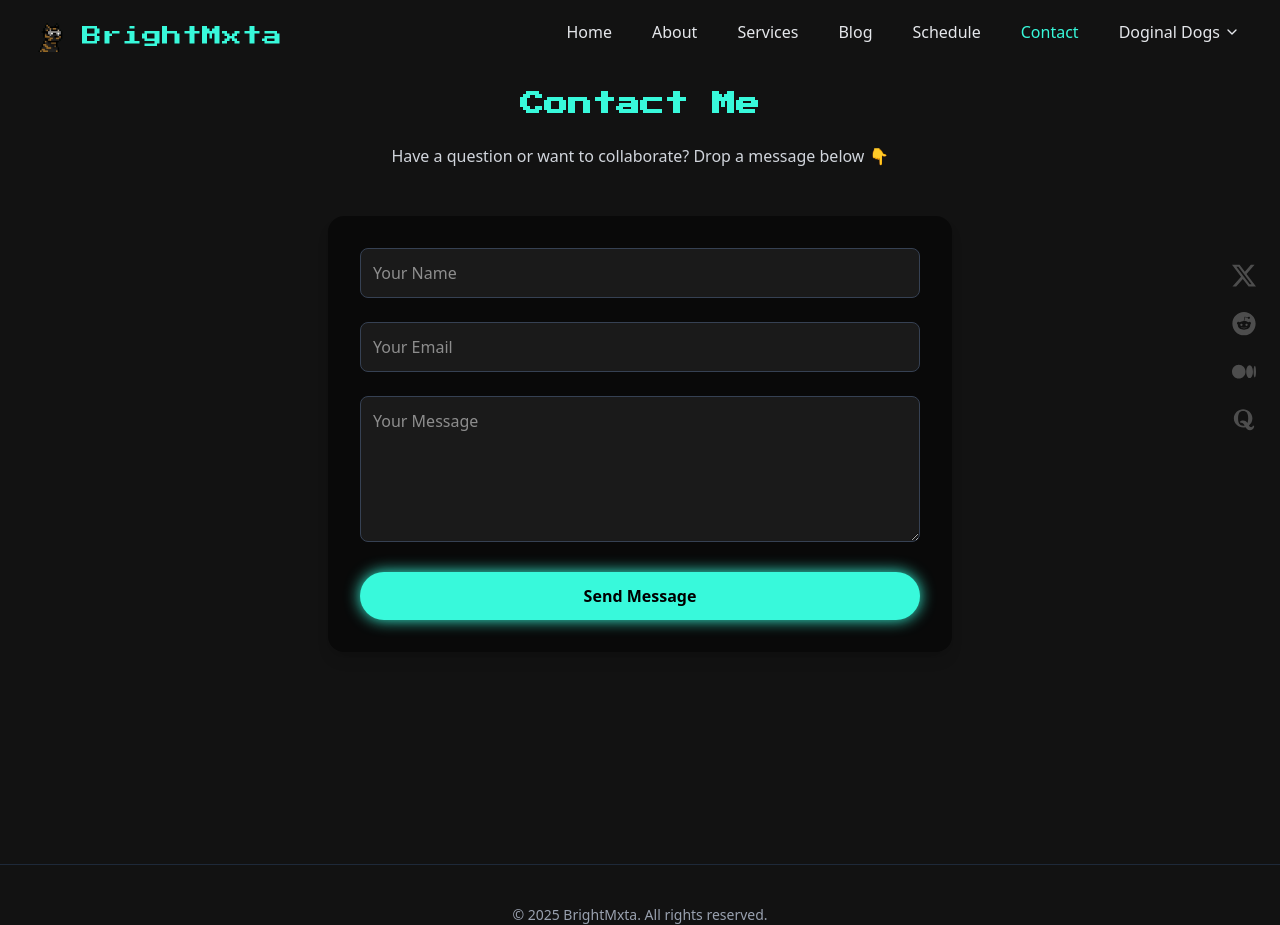
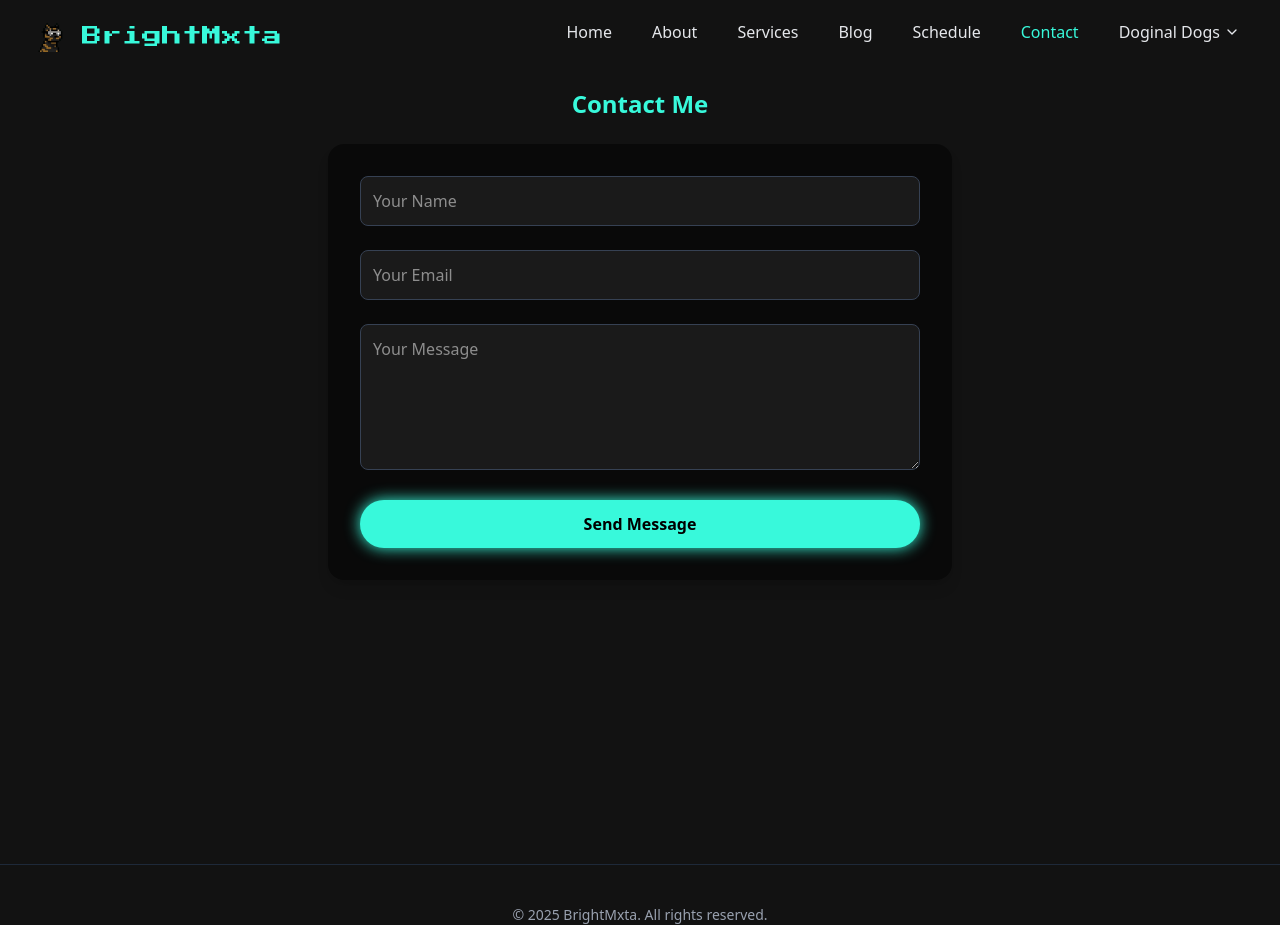
Before and after one commit to Sunnybest-dev/Brightmxta, a React (Vite) app: page /contact in a window 1280 px wide. Built offline with nearby package versions, Linux system fonts and the light colour scheme.

Commit message:
my first-commit

```diff
--- a/package.json
+++ b/package.json
@@ -11,6 +11,7 @@
   },
   "dependencies": {
     "@contentful/rich-text-react-renderer": "^16.1.3",
+    "@emailjs/browser": "^4.4.1",
     "@tailwindcss/vite": "^4.1.13",
     "contentful": "^11.7.19",
     "framer-motion": "^12.23.16",
--- a/src/App.jsx
+++ b/src/App.jsx
@@ -18,7 +18,6 @@ import Blog from "./Pages/Blog";
 import Schedule from "./Pages/Schedule";
 import Contact from "./Pages/Contact";
 import BlogPost from "./Pages/BlogPost";
-import TestBackend from "./Pages/TestBackend";
 
 
 export default function App() {
@@ -61,7 +60,6 @@ export default function App() {
                 </PageWrapper>
               }
             />
-            <Route path="/test-backend" element={<TestBackend />} /> {/* ⬅️ add this */}
             <Route
               path="/Services"
               element={
--- a/src/Pages/Contact.jsx
+++ b/src/Pages/Contact.jsx
@@ -2,8 +2,7 @@ import { useState } from "react";
 import { motion } from "framer-motion";
 import PageWrapper from "./PageWrapper";
 import toast from "react-hot-toast";
-import { FaReddit, FaQuora } from "react-icons/fa";
-import { SiX } from "react-icons/si"; // New Twitter (X) logo
+import emailjs from "@emailjs/browser";
 
 export default function Contact() {
   const [formData, setFormData] = useState({
@@ -12,16 +11,6 @@ export default function Contact() {
     message: "",
   });
   const [loading, setLoading] = useState(false);
-
-  const FaMedium = () => (
-    <svg
-      xmlns="http://www.w3.org/2000/svg"
-      viewBox="0 0 1043.63 592.71"
-      className="w-6 h-6 fill-white hover:fill-[#38F9DB] transition"
-    >
-      <path d="M588.67 296.35c0 163.73-131.07 296.36-294.33 296.36S0 460.08 0 296.35 131.07 0 294.34 0s294.33 132.62 294.33 296.35M911.11 296.35c0 154.58-65.54 279.91-146.36 279.91-80.81 0-146.35-125.33-146.35-279.91s65.54-279.91 146.35-279.91c80.82 0 146.36 125.33 146.36 279.91M1043.63 296.35c0 139.57-23.43 252.79-52.33 252.79-28.91 0-52.34-113.22-52.34-252.79s23.43-252.79 52.34-252.79c28.9 0 52.33 113.22 52.33 252.79" />
-    </svg>
-  );
 
   const handleChange = (e) => {
     setFormData({ ...formData, [e.target.name]: e.target.value });
@@ -32,22 +21,21 @@ export default function Contact() {
     setLoading(true);
 
     try {
-      const res = await fetch("/api/send-email", {
-        method: "POST",
-        headers: { "Content-Type": "application/json" },
-        body: JSON.stringify(formData),
-      });
+      const res = await emailjs.send(
+        import.meta.env.VITE_EMAILJS_SERVICE_ID,
+        import.meta.env.VITE_EMAILJS_TEMPLATE_ID,
+        formData,
+        import.meta.env.VITE_EMAILJS_PUBLIC_KEY
+      );
 
-      const data = await res.json();
-
-      if (data.success) {
+      if (res.status === 200) {
         toast.success("✅ Message sent successfully!");
         setFormData({ name: "", email: "", message: "" });
       } else {
         toast.error("❌ Failed to send. Try again.");
       }
     } catch (err) {
-      console.error("Send email error:", err);
+      console.error("EmailJS error:", err);
       toast.error("⚠️ Something went wrong. Try again.");
     } finally {
       setLoading(false);
@@ -57,20 +45,10 @@ export default function Contact() {
   return (
     <PageWrapper>
       <section className="max-w-2xl mx-auto py-6 px-6">
-        <h1
-          className="text-base md:text-2xl font-bold text-[#38F9DB] mb-6 text-center"
-          style={{ fontFamily: "'Press Start 2P', cursive" }}
-        >
+        <h1 className="text-2xl font-bold text-[#38F9DB] mb-6 text-center">
           Contact Me
         </h1>
-        <p className="text-gray-300 text-center mb-12">
-          Have a question or want to collaborate? Drop a message below 👇
-        </p>
-
-        <form
-          onSubmit={handleSubmit}
-          className="bg-black/50 p-8 rounded-2xl shadow-lg space-y-6"
-        >
+        <form onSubmit={handleSubmit} className="bg-black/50 p-8 rounded-2xl shadow-lg space-y-6">
           <input
             type="text"
             name="name"
@@ -80,7 +58,6 @@ export default function Contact() {
             required
             className="w-full p-3 rounded-lg bg-[#1a1a1a] border border-gray-700 text-white focus:border-[#38F9DB] outline-none"
           />
-
           <input
             type="email"
             name="email"
@@ -90,7 +67,6 @@ export default function Contact() {
             required
             className="w-full p-3 rounded-lg bg-[#1a1a1a] border border-gray-700 text-white focus:border-[#38F9DB] outline-none"
           />
-
           <textarea
             name="message"
             placeholder="Your Message"
@@ -100,7 +76,6 @@ export default function Contact() {
             rows="5"
             className="w-full p-3 rounded-lg bg-[#1a1a1a] border border-gray-700 text-white focus:border-[#38F9DB] outline-none"
           ></textarea>
-
           <button
             type="submit"
             disabled={loading}
@@ -113,46 +88,6 @@ export default function Contact() {
             {loading ? "Sending..." : "Send Message"}
           </button>
         </form>
-
-        {/* Social Media Icons */}
-        <motion.div
-          className="fixed top-1/3 right-6 flex flex-col space-y-6 z-20"
-          animate={{ y: [0, -10, 0] }}
-          transition={{ duration: 2, repeat: Infinity }}
-        >
-          <a
-            href="https://x.com/Brightmxta"
-            target="_blank"
-            rel="noopener noreferrer"
-            className="text-white opacity-25 hover:text-[#38F9DB] hover:opacity-60 transition text-2xl"
-          >
-            <SiX />
-          </a>
-          <a
-            href="http://reddit.com/u/brightmxta"
-            target="_blank"
-            rel="noopener noreferrer"
-            className="text-white opacity-25 hover:text-[#38F9DB] hover:opacity-60 transition text-2xl"
-          >
-            <FaReddit />
-          </a>
-          <a
-            href="http://medium.com/@brightmxta"
-            target="_blank"
-            rel="noopener noreferrer"
-            className="text-white opacity-25 hover:text-[#38F9DB] hover:opacity-60 transition text-2xl"
-          >
-            <FaMedium />
-          </a>
-          <a
-            href="quora.com/profile/Bright-1678"
-            target="_blank"
-            rel="noopener noreferrer"
-            className="text-white opacity-25 hover:text-[#38F9DB] hover:opacity-60 transition text-2xl"
-          >
-            <FaQuora />
-          </a>
-        </motion.div>
       </section>
     </PageWrapper>
   );
```
Also changed, not shown: 2 other files (tests, documents, lock files or other folders).
